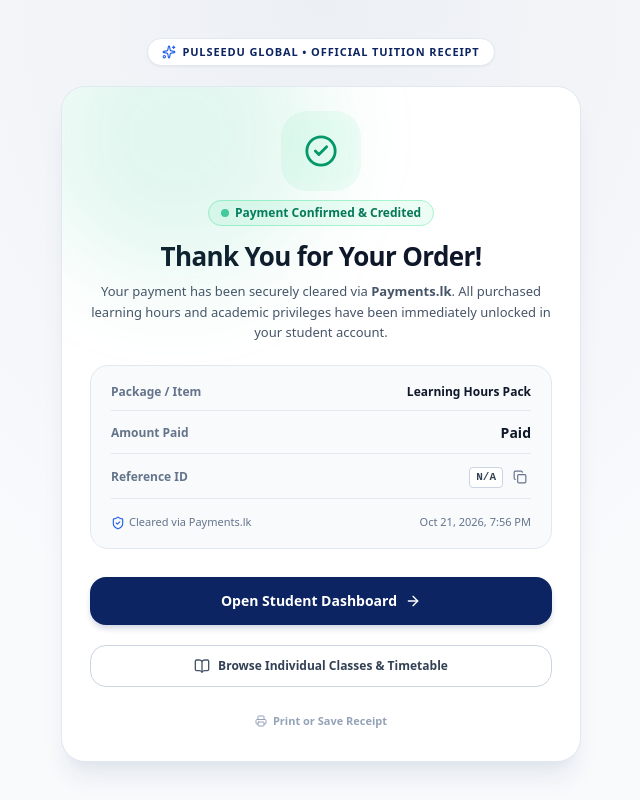
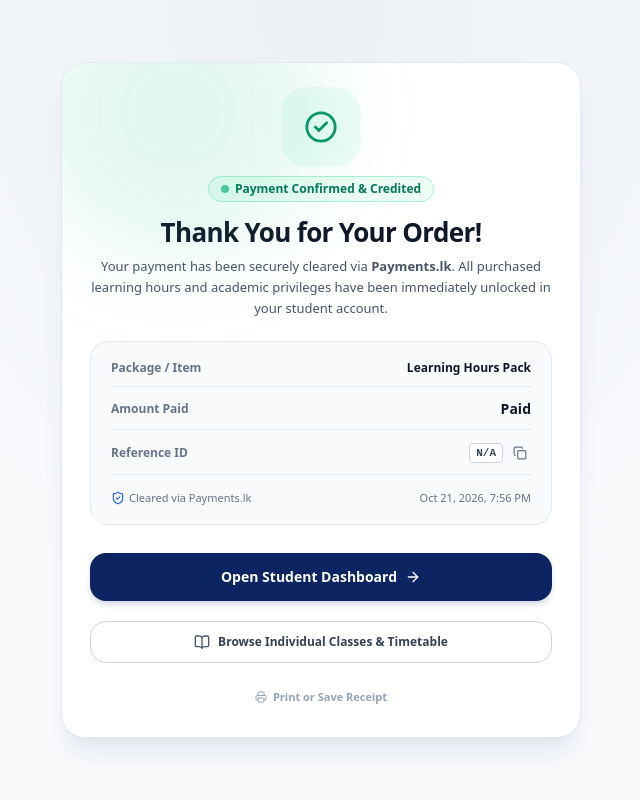
Before and after one commit to yashan223/lms, a Next.js app: page /payments/success in a window 1280 px wide. Shown: the whole page, without its empty margins (319-959 px from the left). Built offline with nearby package versions, Linux system fonts and the light colour scheme.

Commit message:
style: remove PulseEDU Global official tuition receipt badge from success page

```diff
--- a/app/payments/success/page.tsx
+++ b/app/payments/success/page.tsx
@@ -13,7 +13,6 @@ import {
   Check,
   ShieldCheck,
   Printer,
-  Sparkles,
 } from "lucide-react";
 
 function PaymentSuccessContent() {
@@ -98,40 +97,6 @@ function PaymentSuccessContent() {
         fontFamily: "system-ui, -apple-system, BlinkMacSystemFont, 'Segoe UI', Roboto, Helvetica, Arial, sans-serif",
       }}
     >
-      {/* Brand Header */}
-      <div
-        className="mb-5 flex items-center justify-center gap-2"
-        style={{
-          marginBottom: "20px",
-          display: "flex",
-          alignItems: "center",
-          justifyContent: "center",
-          gap: "8px",
-        }}
-      >
-        <span
-          className="text-xs font-black uppercase tracking-wider text-[#0c2461] bg-white px-3.5 py-1.5 rounded-full border border-slate-200 shadow-xs flex items-center gap-1.5"
-          style={{
-            fontSize: "11px",
-            fontWeight: 800,
-            textTransform: "uppercase",
-            letterSpacing: "0.08em",
-            color: "#0c2461",
-            backgroundColor: "#ffffff",
-            padding: "6px 14px",
-            borderRadius: "9999px",
-            border: "1px solid #e2e8f0",
-            boxShadow: "0 1px 2px 0 rgba(0, 0, 0, 0.05)",
-            display: "inline-flex",
-            alignItems: "center",
-            gap: "6px",
-          }}
-        >
-          <Sparkles className="w-3.5 h-3.5 text-blue-600" style={{ width: 14, height: 14, color: "#2563eb" }} />
-          <span>PulseEDU Global • Official Tuition Receipt</span>
-        </span>
-      </div>
-
       {/* Main Receipt Card */}
       <div
         className="max-w-lg w-full bg-white rounded-3xl shadow-xl border border-slate-200/90 p-6 sm:p-8 text-center relative overflow-hidden"
```
